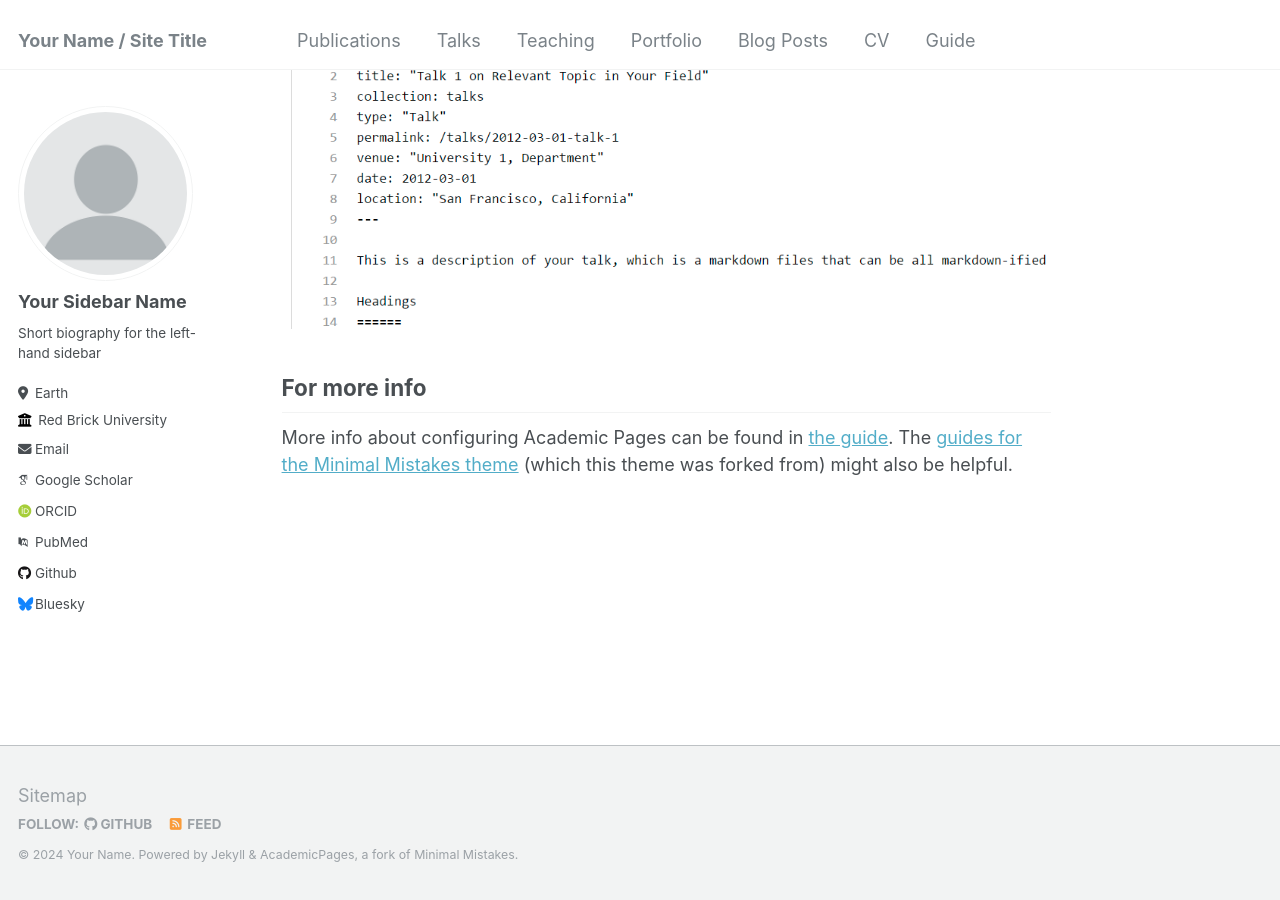
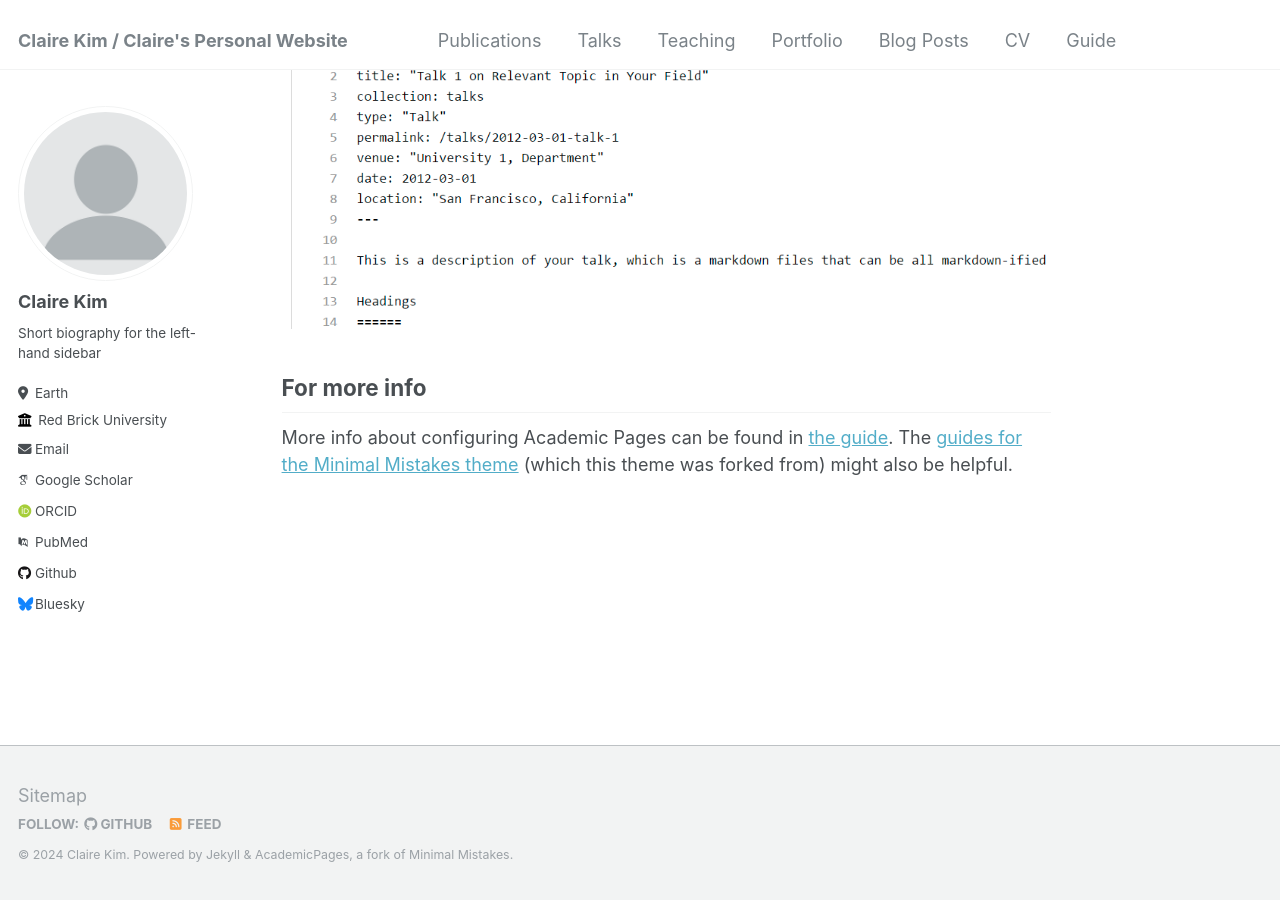
Before and after one commit to ckim0306/ckim0306.github.io, a Jekyll site: the page built from _pages/about.md, in a window 1280 px wide and 900 px high, scrolled down 2660 px. Built offline with Jekyll 4.4.1, drawn with Linux system fonts in a browser that asks for light colours; some web fonts are replaced.

Commit message:
Some updates

```diff
--- a/_config.yml
+++ b/_config.yml
@@ -8,13 +8,13 @@
 
 # Basic Site Settings
 locale                   : "en-US"
-title                    : "Your Name / Site Title"
+title                    : "Claire Kim / Claire's Personal Website"
 title_separator          : "-"
-name                     : &name "Your Name"
-description              : &description "personal description"
+name                     : &name "Claire Kim"
+description              : &description "PhD student in Todd Castoe's lab"
 url                      : https://academicpages.github.io # the base hostname & protocol for your site e.g. "https://mmistakes.github.io"
 baseurl                  : "" # the subpath of your site, e.g. "/blog"
-repository               : "academicpages/academicpages.github.io"
+repository               : "https://ckim0306.github.io/"
 
 # Site Author - The following control what appear as part of the author content on the side bar.
 #               If a field is blank the icon and link will not appear, otherwise it will be shown.
@@ -22,7 +22,7 @@ repository               : "academicpages/academicpages.github.io"
 author:
   # Biographic information
   avatar           : "profile.png"
-  name             : "Your Sidebar Name"
+  name             : "Claire Kim"
   pronouns         : # example: "she/her"
   bio              : "Short biography for the left-hand sidebar"
   location         : "Earth"
```
